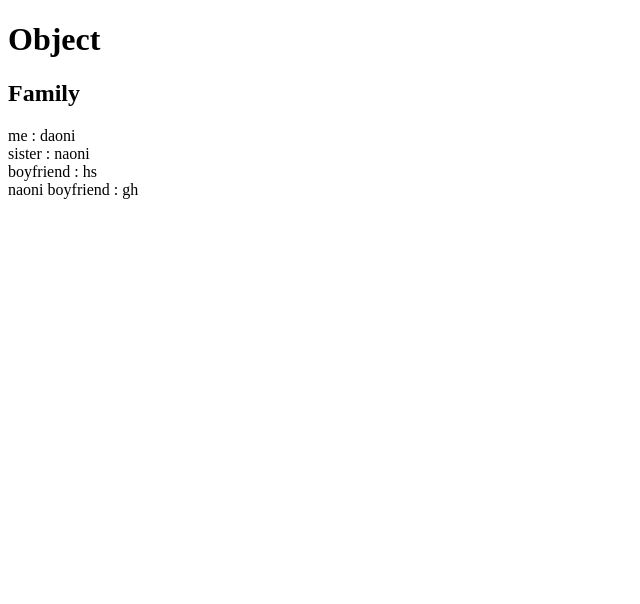
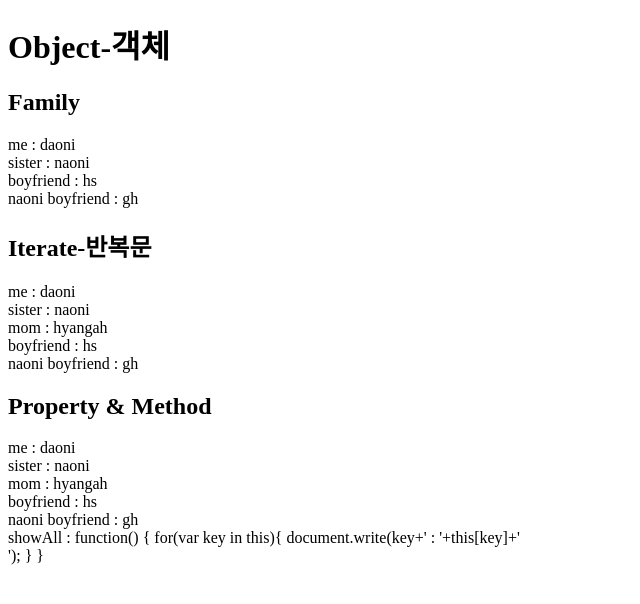
Before and after one commit to 2-daoni/JavaScript, a plain HTML site: page object.html in a window 1280 px wide. Shown: the whole page, without its empty margins (0-640 px from the left). Drawn offline with Linux system fonts and the light colour scheme.

Commit message:
프로퍼티와 메소드

```diff
--- a/object.html
+++ b/object.html
@@ -7,7 +7,7 @@
     <title>Object</title>
 </head>
 <body>
-    <h1>Object</h1>
+    <h1>Object-객체</h1>
     <h2>Family</h2>
     <script>
         var family = {
@@ -24,5 +24,20 @@
         family["naoni boyfriend"] = "gh";
         document.write("naoni boyfriend : " + family["naoni boyfriend"] + "<br>");
     </script>
+    <h2>Iterate-반복문</h2>
+    <script>
+        for(var key in family){
+            document.write(key+' : '+family[key]+'<br>');
+        }
+    </script>
+    <h2>Property & Method</h2>
+    <script>
+        family.showAll = function() {
+            for(var key in this){
+                document.write(key+' : '+this[key]+'<br>');
+            }
+        }
+        family.showAll();
+    </script>
 </body>
 </html>
```
